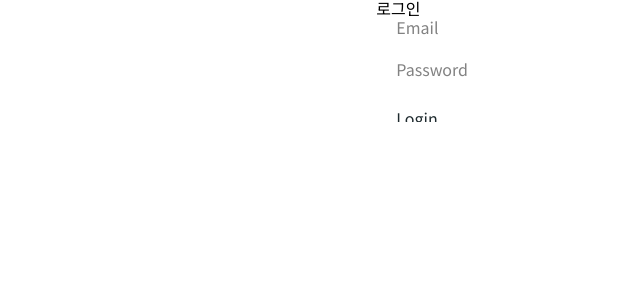
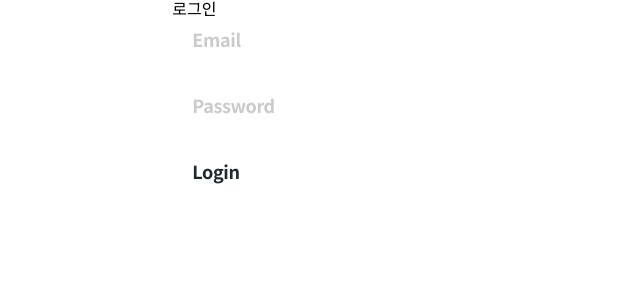
Before and after one commit to Dev-FE-3/toy-project2-team2, a React (Vite) app: page /login in a window 1280 px wide. Shown: the top 300 px of the page, without its empty margins (5-645 px from the left). Built offline with nearby package versions, Linux system fonts and the light colour scheme; a web font is replaced by a local one.

Commit message:
Feat : Input Component 수정

```diff
--- a/src/pages/login/Login.jsx
+++ b/src/pages/login/Login.jsx
@@ -23,6 +23,7 @@ const Login = () => {
   const [email, setEmail] = useState("");
   const [password, setPassword] = useState("");
   const [error, setError] = useState("");
+
   const onChange = (e) => {
     const {
       target: { name, value },
--- a/src/shared/components/input/LoginInput.js
+++ b/src/shared/components/input/LoginInput.js
@@ -2,18 +2,21 @@ import { styled } from "styled-components";
 
 const Input = styled.input`
   padding: 10px 20px;
-  border-radius: 50px;
   border: none;
-  width: 100%; /* 부모 요소의 너비에 맞게 100%로 설정 */
-  height: 22px; /* 원하는 높이로 고정 */
-  font-size: 16px;
+  width: 100%;
+  height: auto;
+  font-size: var(--font-size-title-small);
+  font-style: normal;
+  font-weight: 700;
+  line-height: normal;
+  letter-spacing: -0.36px;
   margin-bottom: 20px;
   color: var(--text-primary);
   &::placeholder {
-    color: var(--text-disabled); /* 입력 전 placeholder 색상 */
+    color: var(--text-disabled-2); /* placeholder 색상 */
   }
   align-self: stretch;
-  box-sizing: border-box; /* padding과 border를 포함하여 총 크기 계산 */
+  box-sizing: border-box;
 `;
 
 export default Input;
--- a/src/shared/components/styles/GlobalStyle.jsx
+++ b/src/shared/components/styles/GlobalStyle.jsx
@@ -18,6 +18,7 @@ const GlobalStyle = createGlobalStyle`
 		--text-primary: #1E2A2E;
 		--text-sencondary: #4A4A4A;
 		--text-disabled: #828282;
+		--text-disabled-2: #CACACA;
 
 		/* font-size */
 		--font-size-title-large: 32px;
```
Also changed, not shown: src/shared/components/input/Input.jsx (+18 -10 lines).
